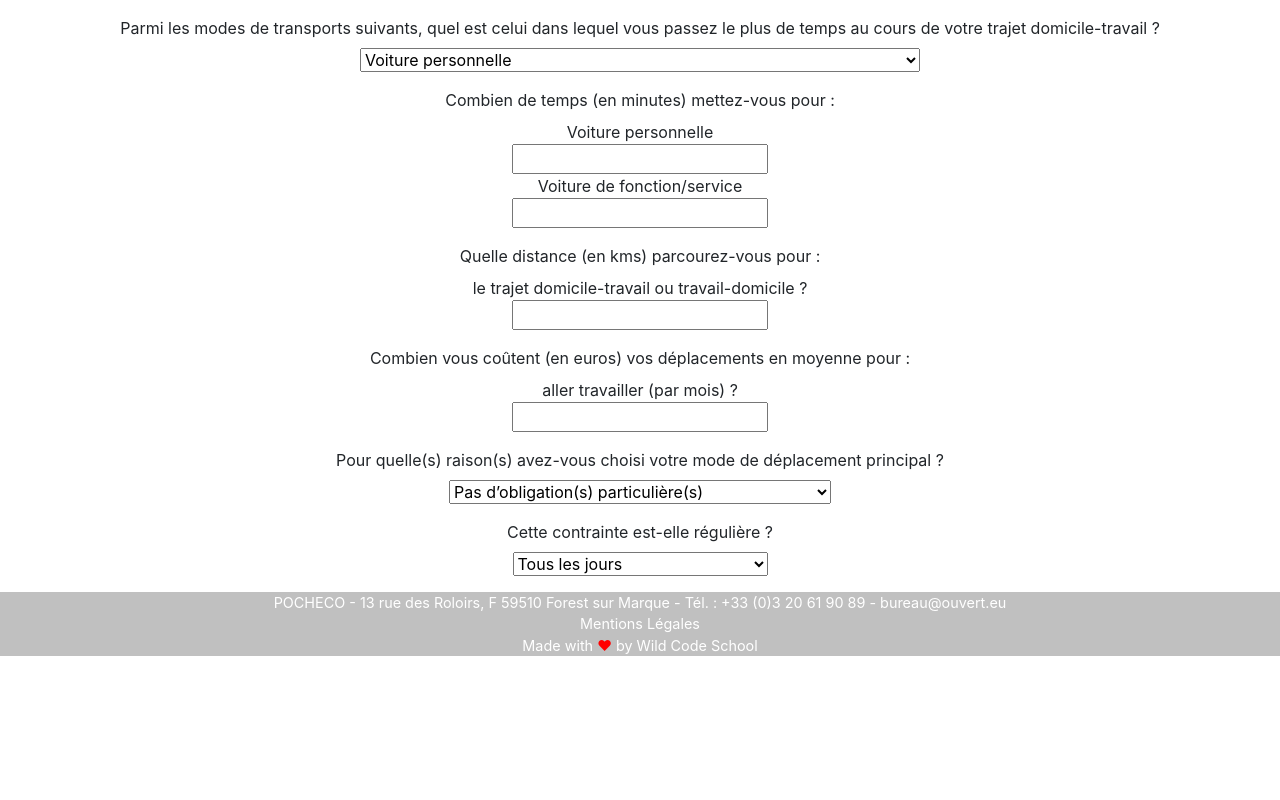
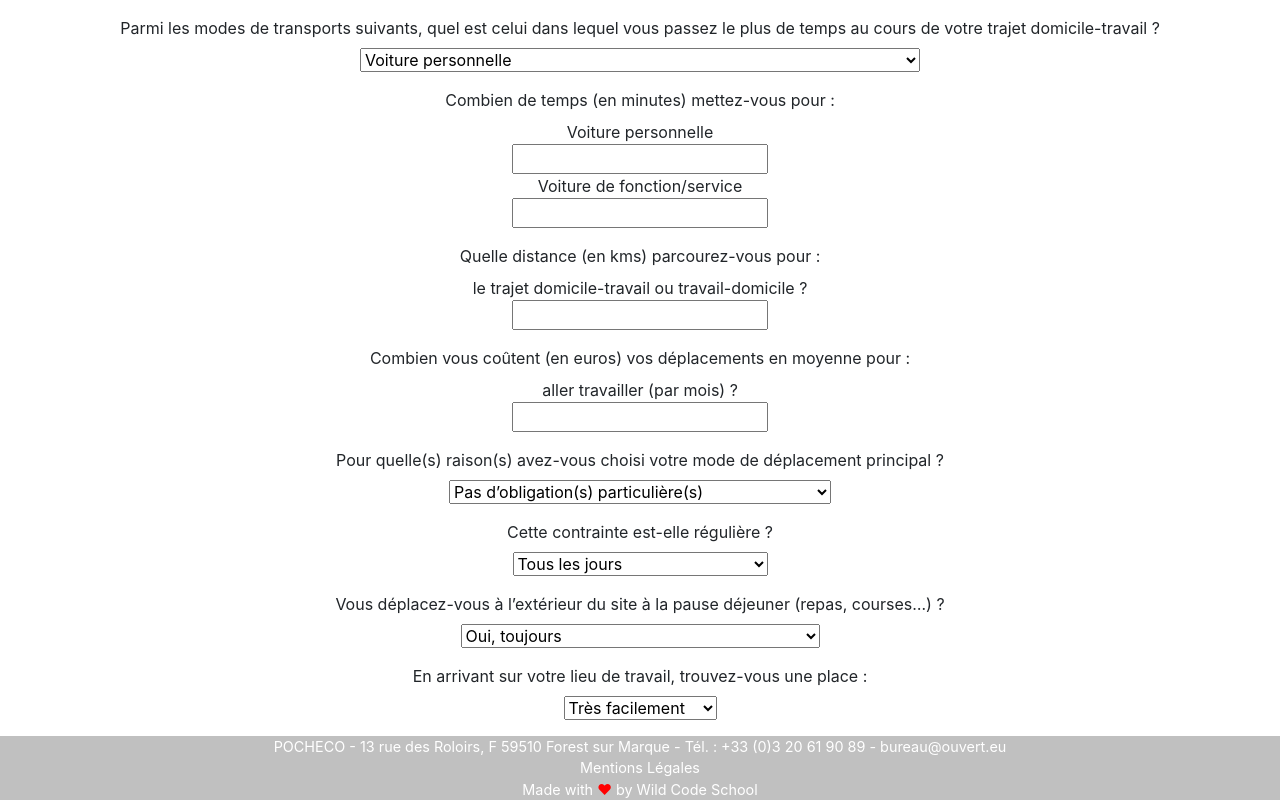
Before and after one commit to EdouardSellier/wcs-ouvert, a React (Create React App) app in the folder front/: page /sondage in a window 1280 px wide. Shown: the part 643-1443 px from the top of the page. Before the commit the page ends 1299 px from the top, so only its background shows below. Built offline with nearby package versions, Linux system fonts and the light colour scheme.

Commit message:
I added a question.

```diff
--- a/front/src/components/Sondage.jsx
+++ b/front/src/components/Sondage.jsx
@@ -178,6 +178,31 @@ class Sondage extends Component {
             "Trois à quatre fois par semaine",
             "Une à deux fois par semaine"
           ]
+        },
+        {
+          id: "breakfast",
+          type: "option",
+          label:
+            "Vous déplacez-vous à l’extérieur du site à la pause déjeuner (repas, courses…) ?",
+          possibilities: [
+            "Oui, toujours",
+            "Oui, souvent (deux fois ou plus par semaine)",
+            "Oui, rarement (deux fois par mois)",
+            "Non, jamais"
+          ]
+        },
+
+        {
+          id: "parking",
+          type: "option",
+          label:
+            "En arrivant sur votre lieu de travail, trouvez-vous une place :",
+          possibilities: [
+            "Très facilement",
+            "Facilement",
+            "Difficilement",
+            "Très difficilement"
+          ]
         }
       ]
     };
```
